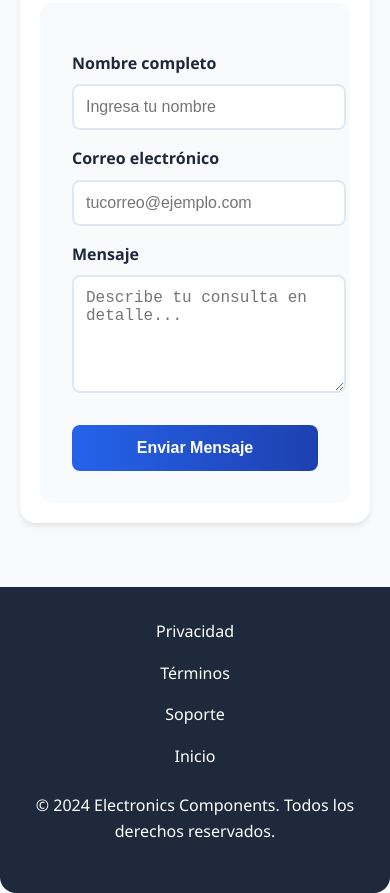
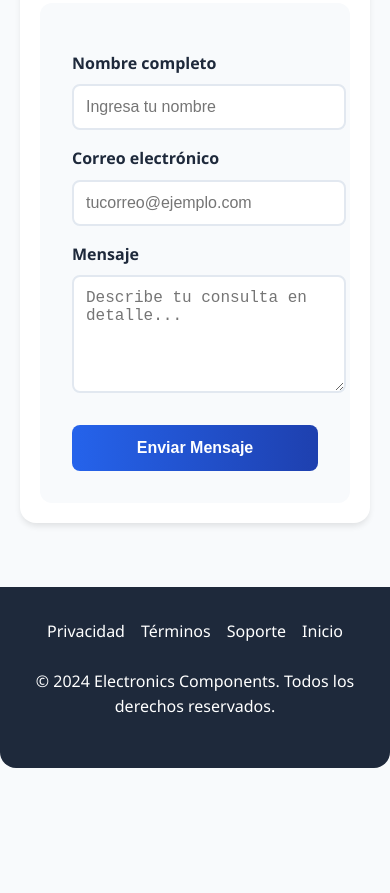
Before and after one commit to onixmannager/Electronics-Components, a plain HTML site: page soporte.html in a window 390 px wide. Shown: the part 1553-2446 px from the top of the page. After the commit the page ends 2321 px from the top, so only its background shows below. Drawn offline with Linux system fonts and the light colour scheme.

Commit message:
Update soporte.html

```diff
--- a/soporte.html
+++ b/soporte.html
@@ -158,7 +158,7 @@
         gap: 1rem;
       }
         .footer-nav {
-        flex-direction: column;
+        flex-direction: ;
         gap: 1rem;
       }
 
```
